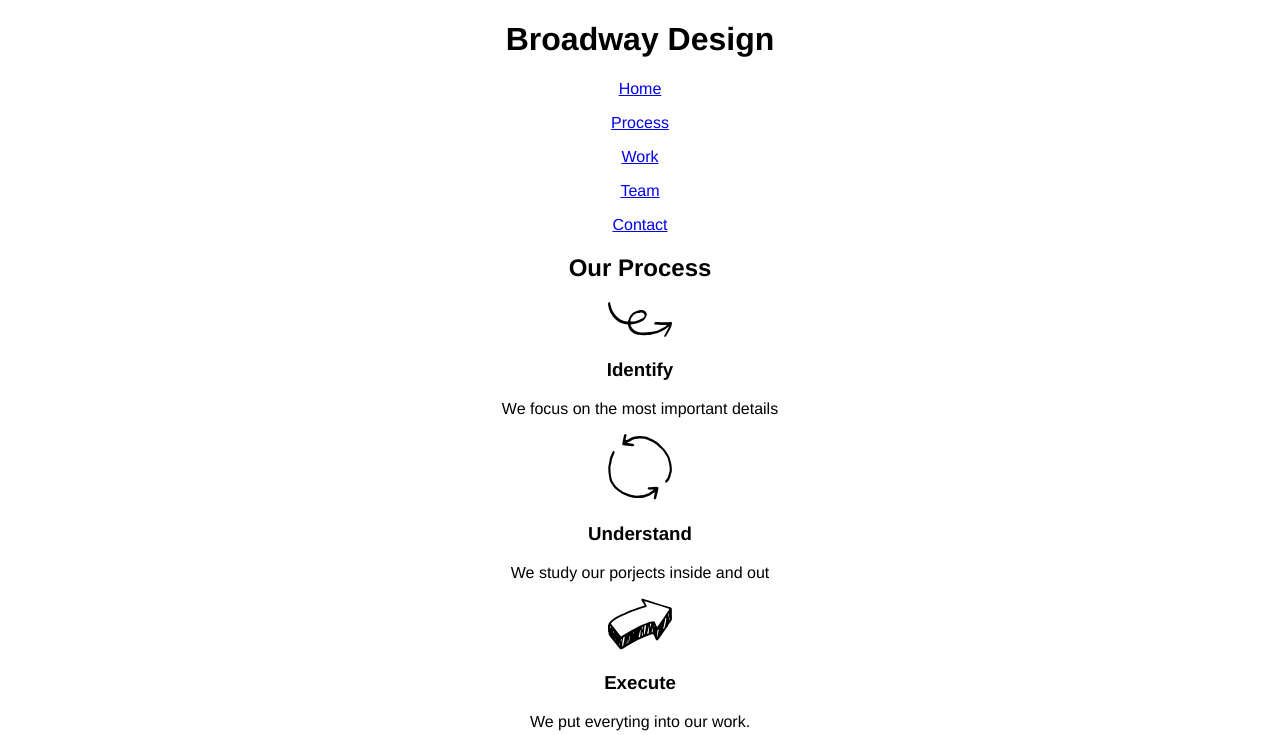
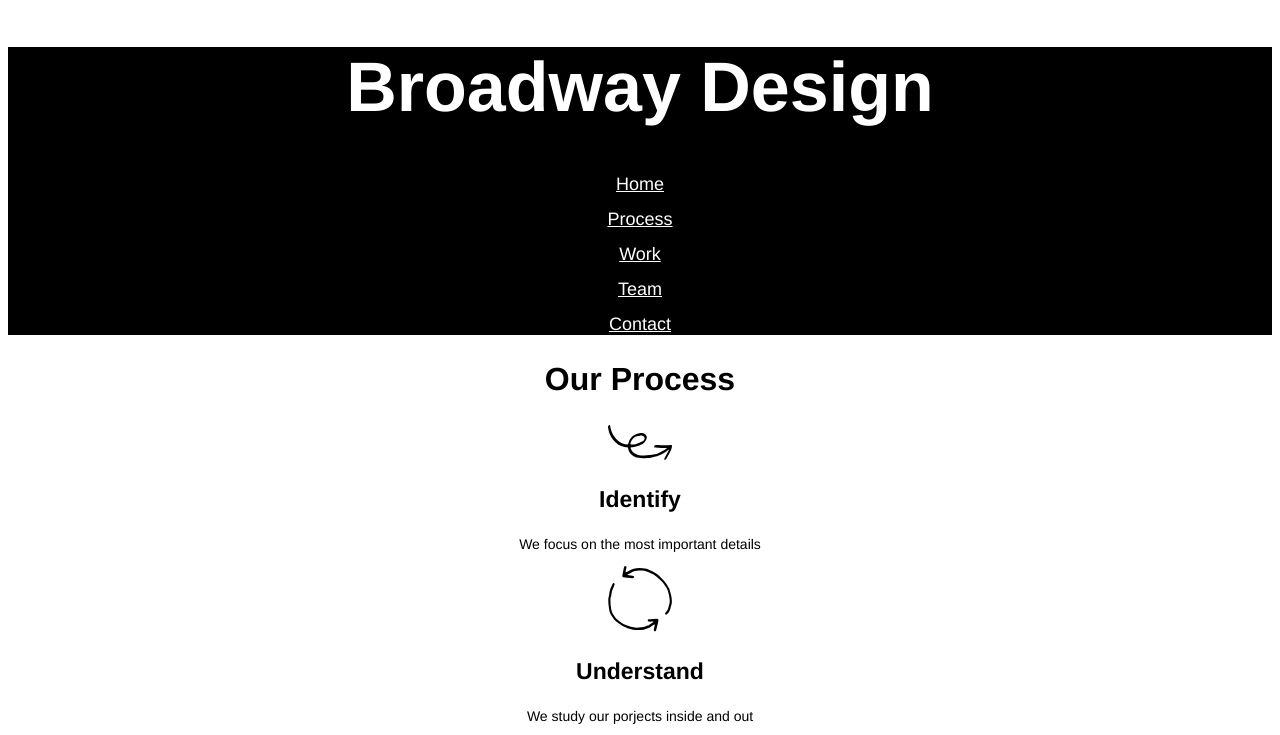
Before and after one commit to nwallingsford/broadway, a plain HTML site: page index.html in a window 1280 px wide. Shown: the top 735 px of the page. Drawn offline with Linux system fonts and the light colour scheme.

Commit message:
Added styling to page

```diff
--- a/index.html
+++ b/index.html
@@ -6,16 +6,17 @@
     <link rel="stylesheet" href="resources/css/style.css" type="text/css">
   </head>
   <body>
-    <h1 class="header">Broadway Design</h1>
+    <div class="header">
+      <h1 class="page-title">Broadway Design</h1>
         <nav id="topnav">
           <p><a href="#">Home</a></p>
           <p><a href="#">Process</a></p>
           <p><a href="#">Work</a></p>
           <p><a href="#">Team</a></p>
           <p><a href="#">Contact</a></p>
-        </ul>
         </nav>
-    <h2>Our Process</h2>
+    </div>
+    <h2 id="process">Our Process</h2>
       <p><img src="resources/images/identify.svg" alt="squiggly arrow"></p>
       <h3>Identify</h3>
         <p>We focus on the most important details</p>
--- a/resources/css/style.css
+++ b/resources/css/style.css
@@ -2,3 +2,43 @@ body {
   font-family: Helvetica;
   text-align: center;
 }
+
+#topnav a {
+  font-size: 18px;
+  color: white;
+}
+
+.page-title {
+  font-size: 70px;
+  font-weight: bold;
+  color: white;
+}
+
+.header {
+  background-color: black;
+}
+
+h2 {
+  font-size: 32px;
+}
+
+h2, h3 {
+  font-weight: bold;
+}
+
+h3 {
+  font-size: 23px;
+}
+
+p {
+  font-size: 14px;
+}
+
+.footer {
+  text-align: left;
+}
+
+.design-banner {
+  color: white;
+  background-color: black;
+}
```
Lines whose indentation alone changed are shown as unchanged.
